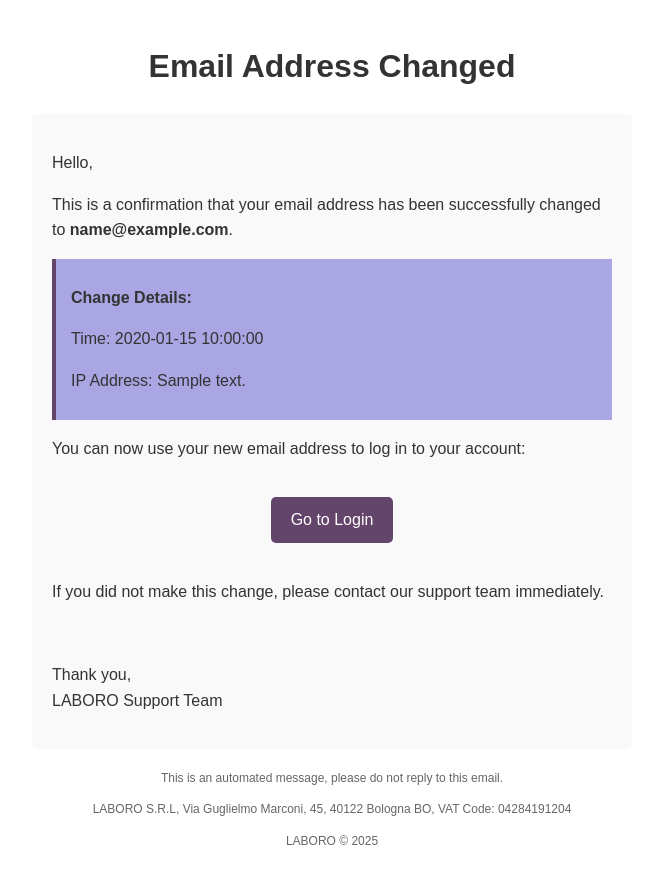
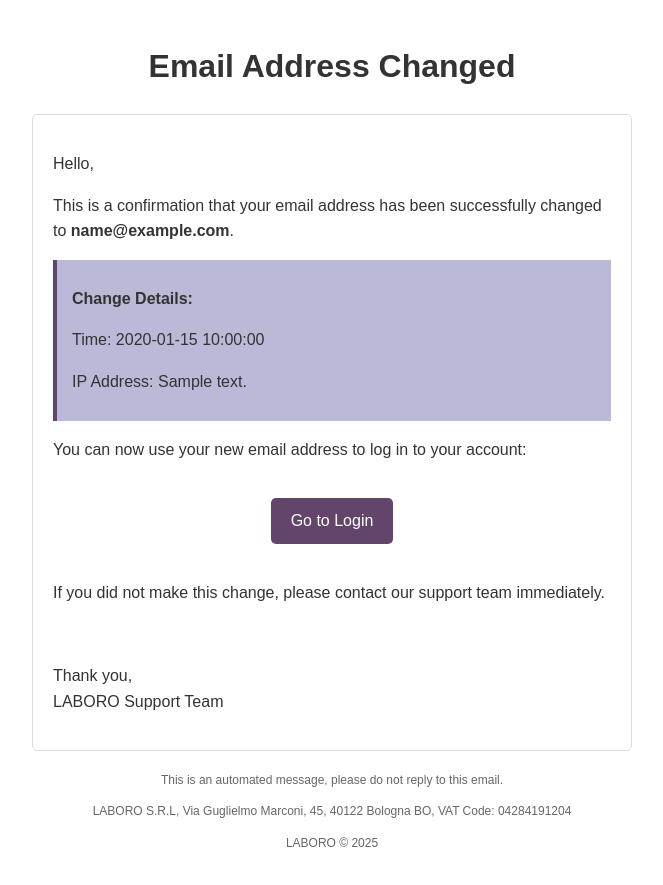
Before and after one commit to AIgen-Solutions-s-r-l/fastapi-auth-service, a Python web app: template app/templates/email_change_confirmation.html in a window 1280 px wide. Shown: the whole page, without its empty margins (308-971 px from the left). Before the commit the page ends 845 px from the top, so only its background shows below. Run offline with Jinja, Linux system fonts and the light colour scheme; the template is opened without the code that fills it: most values are stand-ins (such as "Sample title", 1, 10 or a date in 2020).

Commit message:
fix colors on email template

```diff
--- a/app/templates/email_change_confirmation.html
+++ b/app/templates/email_change_confirmation.html
@@ -17,9 +17,11 @@
             text-align: center;
             margin-bottom: 20px;
         }
-        .content {
-            background-color: #f9f9f9;
+        .container {
+            max-width: 600px;
+            margin: 0 auto;
             padding: 20px;
+            border: 1px solid #ddd;
             border-radius: 5px;
         }
         .button {
@@ -38,7 +40,7 @@
             text-align: center;
         }
         .info-box {
-            background-color: #A9A6E3;
+            background-color: #bbb9d8;
             border-left: 4px solid #63446a;
             padding: 10px 15px;
             margin: 15px 0;
@@ -49,7 +51,7 @@
     <div class="header">
         <h1>Email Address Changed</h1>
     </div>
-    <div class="content">
+    <div class="container">
         <p>Hello,</p>
         <p>This is a confirmation that your email address has been successfully changed to <strong>{{ email }}</strong>.</p>
 
--- a/app/templates/one_time_credit_purchase.html
+++ b/app/templates/one_time_credit_purchase.html
@@ -39,7 +39,7 @@
             text-align: right;
         }
         .highlight {
-            background-color: #A9A6E3;
+            background-color: #bbb9d8;
             padding: 15px;
             border-radius: 4px;
             margin: 20px 0;
--- a/app/templates/password_change_confirmation.html
+++ b/app/templates/password_change_confirmation.html
@@ -26,7 +26,7 @@
             margin-bottom: 20px;
         }
         .success {
-            background-color: #A9A6E3;
+            background-color: #bbb9d8;
             border-left: 4px solid #63446a;
             padding: 10px 15px;
             margin: 20px 0;
```
Also changed, not shown: app/templates/email_change_verification.html (+5 -3 lines).
